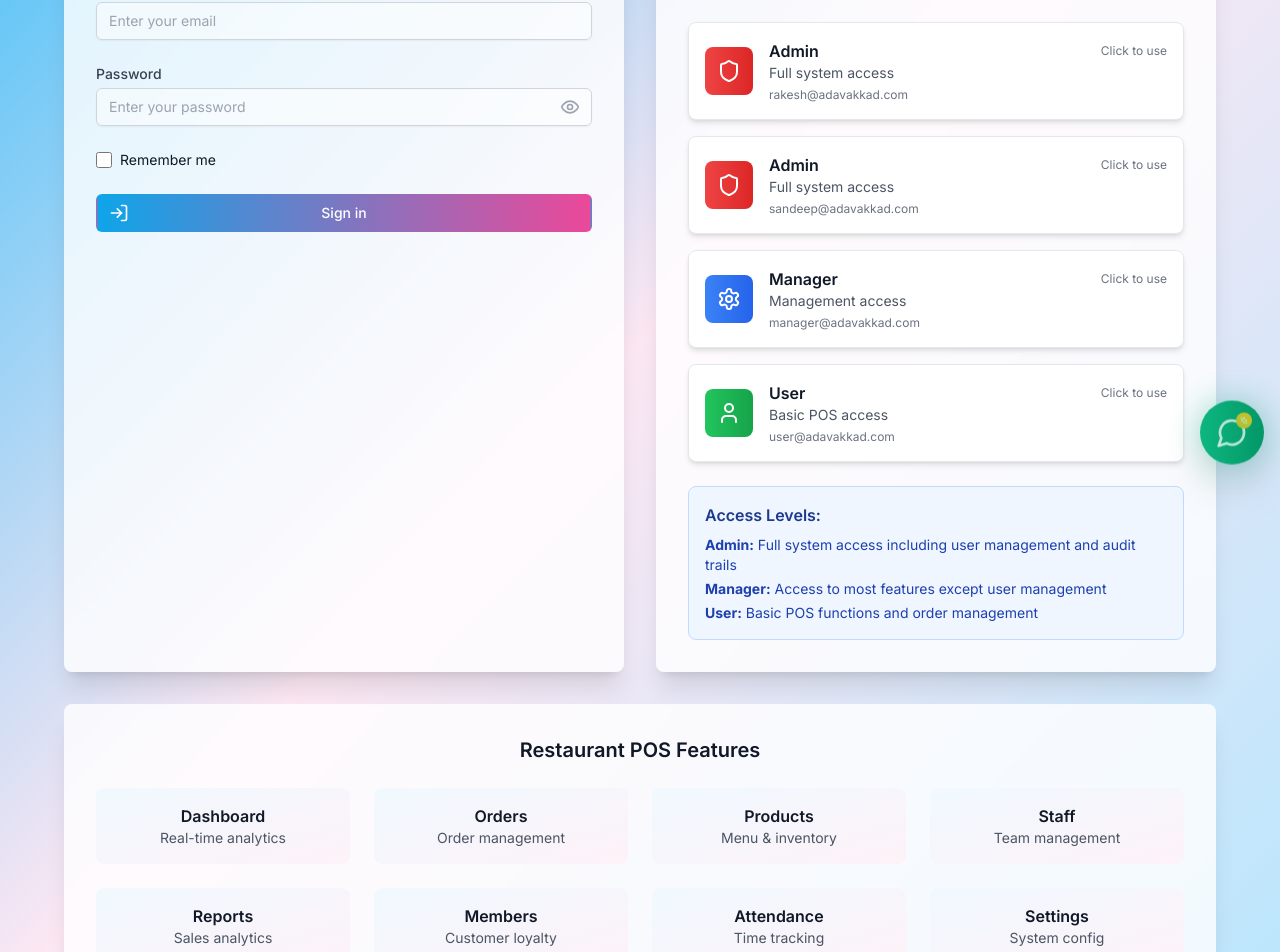
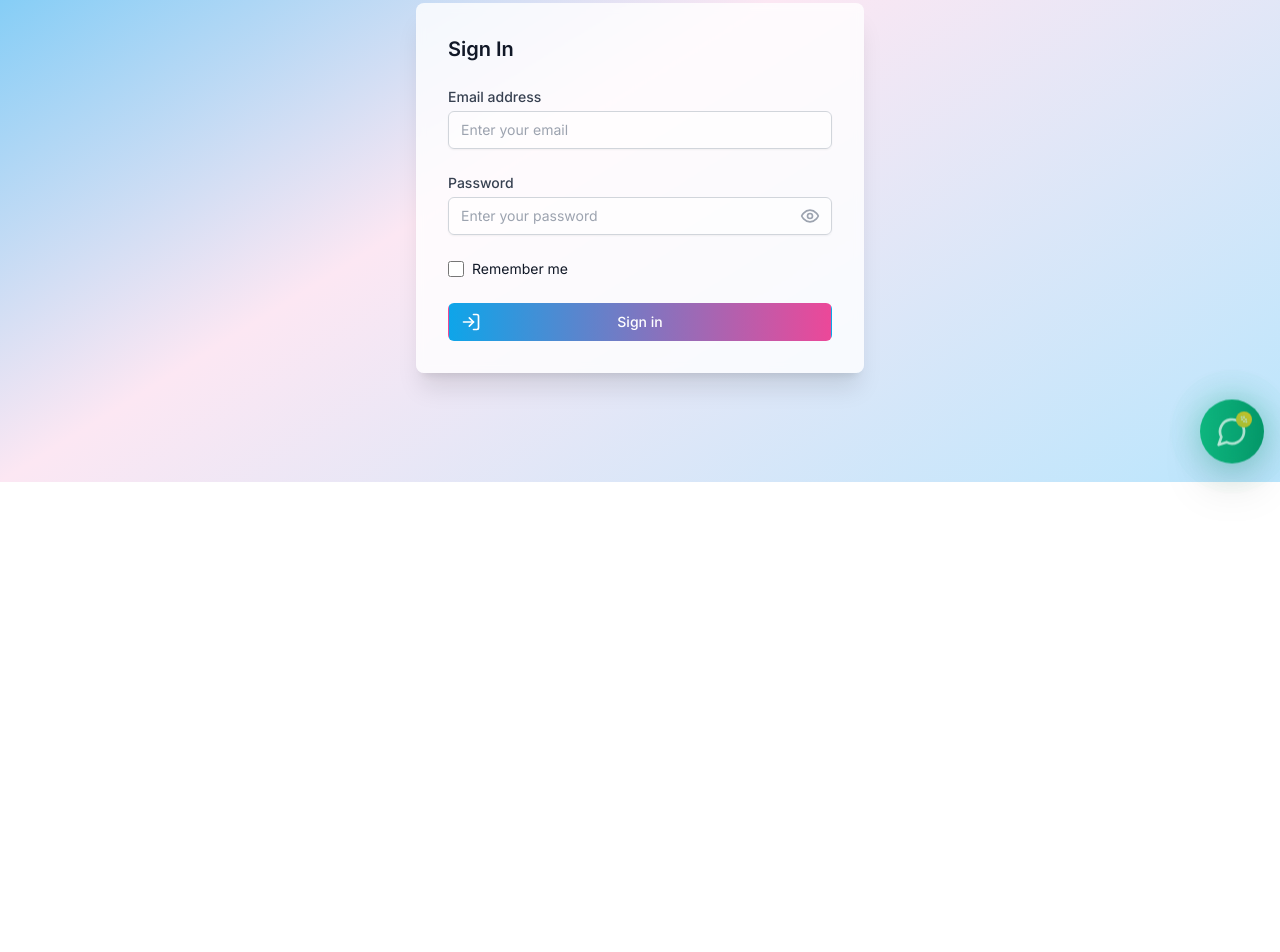
Before and after one commit to rakzzm/pos, a Next.js app: page /login in a window 1280 px wide. Shown: the part 318-1270 px from the top of the page. After the commit the page ends 800 px from the top, so only its background shows below. Built offline with nearby package versions, Linux system fonts and the light colour scheme.

Commit message:
fix: remove demo credentials and improve login error handling

```diff
--- a/src/app/login/page.tsx
+++ b/src/app/login/page.tsx
@@ -20,13 +20,15 @@ export default function LoginPage() {
 
     try {
       await login(email, password);
+      // Redirect happens in login()
       if (rememberMe) {
         localStorage.setItem('rememberedEmail', email);
       } else {
         localStorage.removeItem('rememberedEmail');
       }
-    } catch {
-      setError('Invalid email or password');
+    } catch (err: any) {
+      console.error(err);
+      setError(err.message || 'Failed to sign in. Please check your credentials.');
     } finally {
       setIsLoading(false);
     }
@@ -41,49 +43,9 @@ export default function LoginPage() {
     }
   }, []);
 
-  const demoCredentials = [
-    {
-      role: 'Admin',
-      email: 'rakesh@adavakkad.com',
-      password: 'admin12345',
-      description: 'Full system access',
-      icon: Shield,
-      color: 'from-red-500 to-red-600'
-    },
-    {
-      role: 'Admin',
-      email: 'sandeep@adavakkad.com',
-      password: 'admin12345',
-      description: 'Full system access',
-      icon: Shield,
-      color: 'from-red-500 to-red-600'
-    },
-    {
-      role: 'Manager',
-      email: 'manager@adavakkad.com',
-      password: 'manager123',
-      description: 'Management access',
-      icon: Settings,
-      color: 'from-blue-500 to-blue-600'
-    },
-    {
-      role: 'User',
-      email: 'user@adavakkad.com',
-      password: 'user123',
-      description: 'Basic POS access',
-      icon: User,
-      color: 'from-green-500 to-green-600'
-    }
-  ];
-
-  const fillCredentials = (email: string, password: string) => {
-    setEmail(email);
-    setPassword(password);
-  };
-
   return (
     <div className="min-h-screen flex items-center justify-center px-4 sm:px-6 lg:px-8 bg-gradient-to-br from-sky-400 via-pink-100 to-sky-200">
-      <div className="max-w-6xl w-full space-y-8">
+      <div className="max-w-md w-full space-y-8">
         <div className="text-center">
           <div className="flex justify-center mb-8">
             <div className="w-64 h-32 relative">
@@ -99,8 +61,6 @@ export default function LoginPage() {
           </p>
         </div>
 
-        <div className="grid grid-cols-1 lg:grid-cols-2 gap-8">
-          {/* Login Form */}
         <div className="bg-white/80 backdrop-blur-sm p-8 rounded-lg shadow-xl">
           <h3 className="text-xl font-semibold text-gray-900 mb-6">Sign In</h3>
           <form className="space-y-6" onSubmit={handleSubmit}>
@@ -192,73 +152,6 @@ export default function LoginPage() {
             </div>
           </form>
         </div>
-
-          {/* Demo Credentials */}
-          <div className="bg-white/80 backdrop-blur-sm p-8 rounded-lg shadow-xl">
-            <h3 className="text-xl font-semibold text-gray-900 mb-6">Demo Credentials</h3>
-            <p className="text-sm text-gray-600 mb-6">
-              Click on any credential below to auto-fill the login form:
-            </p>
-
-            <div className="space-y-4">
-              {demoCredentials.map((cred, index) => {
-                const Icon = cred.icon;
-                return (
-                  <button
-                    key={index}
-                    onClick={() => fillCredentials(cred.email, cred.password)}
-                    className="w-full p-4 bg-white rounded-lg shadow-md hover:shadow-lg transition-all duration-300 border border-gray-200 hover:border-gray-300 group"
-                  >
-                    <div className="flex items-center space-x-4">
-                      <div className={`p-3 rounded-lg bg-gradient-to-r ${cred.color} group-hover:scale-110 transition-transform duration-300`}>
-                        <Icon className="h-6 w-6 text-white" />
-                      </div>
-                      <div className="flex-1 text-left">
-                        <div className="flex items-center justify-between">
-                          <h4 className="font-semibold text-gray-900">{cred.role}</h4>
-                          <span className="text-xs text-gray-500">Click to use</span>
-                        </div>
-                        <p className="text-sm text-gray-600">{cred.description}</p>
-                        <p className="text-xs text-gray-500 mt-1">{cred.email}</p>
-                      </div>
-                    </div>
-                  </button>
-                );
-              })}
-            </div>
-
-            <div className="mt-6 p-4 bg-blue-50 rounded-lg border border-blue-200">
-              <h4 className="font-semibold text-blue-900 mb-2">Access Levels:</h4>
-              <ul className="text-sm text-blue-800 space-y-1">
-                <li><strong>Admin:</strong> Full system access including user management and audit trails</li>
-                <li><strong>Manager:</strong> Access to most features except user management</li>
-                <li><strong>User:</strong> Basic POS functions and order management</li>
-              </ul>
-            </div>
-          </div>
-        </div>
-
-        {/* Features Preview */}
-        <div className="bg-white/80 backdrop-blur-sm p-8 rounded-lg shadow-xl">
-          <h3 className="text-xl font-semibold text-gray-900 mb-6 text-center">Restaurant POS Features</h3>
-          <div className="grid grid-cols-2 md:grid-cols-4 gap-6">
-            {[
-              { name: 'Dashboard', desc: 'Real-time analytics' },
-              { name: 'Orders', desc: 'Order management' },
-              { name: 'Products', desc: 'Menu & inventory' },
-              { name: 'Staff', desc: 'Team management' },
-              { name: 'Reports', desc: 'Sales analytics' },
-              { name: 'Members', desc: 'Customer loyalty' },
-              { name: 'Attendance', desc: 'Time tracking' },
-              { name: 'Settings', desc: 'System config' }
-            ].map((feature, index) => (
-              <div key={index} className="text-center p-4 rounded-lg bg-gradient-to-br from-sky-50 to-pink-50 hover:from-sky-100 hover:to-pink-100 transition-all duration-300">
-                <h4 className="font-semibold text-gray-900">{feature.name}</h4>
-                <p className="text-sm text-gray-600">{feature.desc}</p>
-              </div>
-            ))}
-          </div>
-        </div>
       </div>
     </div>
   );
```
Lines whose indentation alone changed are shown as unchanged.
